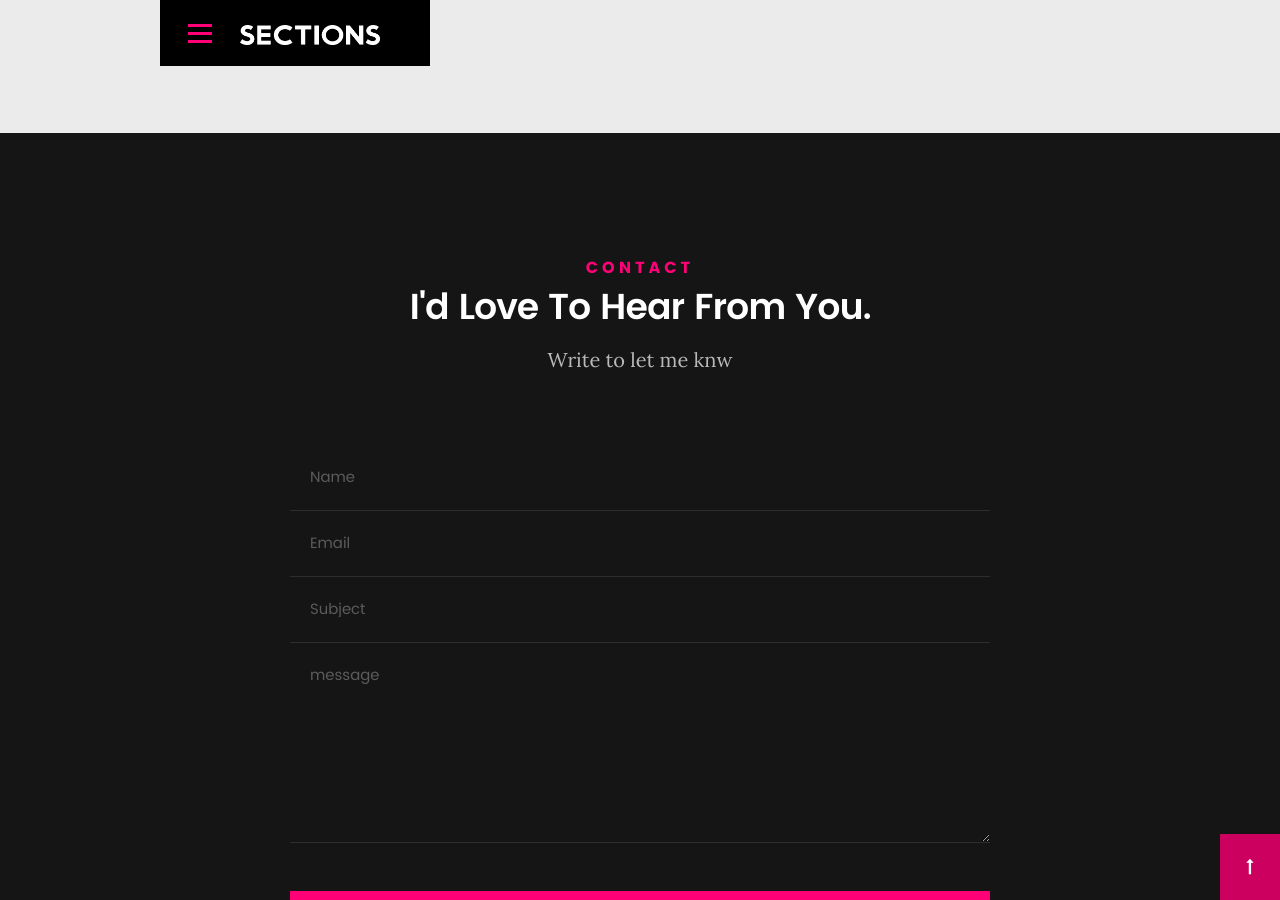
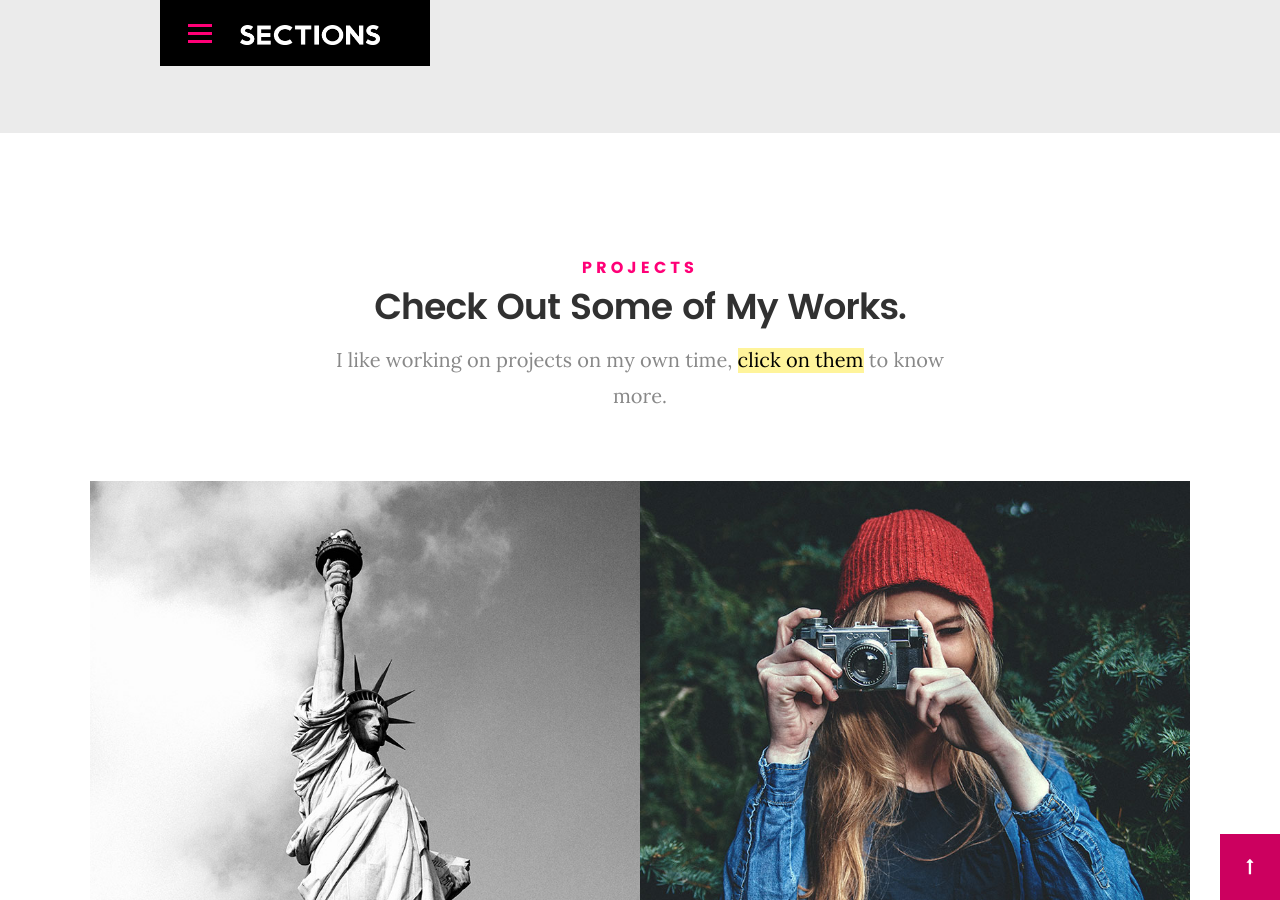
Before and after one commit to Vaansh/portfolio, a Jekyll site: the page built from index.html, in a window 1280 px wide and 900 px high, scrolled down 3236 px. Built offline with Jekyll 4.4.1, drawn with Linux system fonts in a browser that asks for light colours; some web fonts are replaced.

Commit message:
add projects

```diff
--- /dev/null
+++ b/_data/projects.yml
@@ -0,0 +1,3 @@
+- index:
+  title:
+  type:
--- /dev/null
+++ b/_includes/projects.html
@@ -0,0 +1,259 @@
+<!-- Projects Section
+   ================================================== -->
+<section id="portfolio">
+  <div class="row section-intro">
+    <div class="col-twelve">
+      <h5>Projects</h5>
+      <h1>Check Out Some of My Works.</h1>
+
+      <p class="lead">
+        I like working on projects on my own time, <mark>click on them</mark> to know more.
+      </p>
+    </div>
+  </div>
+  <!-- /section-intro-->
+
+  <div class="row portfolio-content">
+    <div class="col-twelve">
+      <!-- portfolio-wrapper -->
+      <div id="folio-wrapper" class="block-1-2 block-mob-full stack">
+        <div class="bgrid folio-item">
+          <div class="item-wrap">
+            <img src="assets/images/portfolio/liberty.jpg" alt="Liberty" />
+            <a href="#modal-01" class="overlay">
+              <div class="folio-item-table">
+                <div class="folio-item-cell">
+                  <h3 class="folio-title">Liberty</h3>
+                  <span class="folio-types"> Graphic Design </span>
+                </div>
+              </div>
+            </a>
+          </div>
+        </div>
+        <!-- /folio-item -->
+
+        <div class="bgrid folio-item">
+          <div class="item-wrap">
+            <img src="assets/images/portfolio/shutterbug.jpg" alt="Shutterbug" />
+            <a href="#modal-02" class="overlay">
+              <div class="folio-item-table">
+                <div class="folio-item-cell">
+                  <h3 class="folio-title">Shutterbug</h3>
+                  <span class="folio-types"> Web Design </span>
+                </div>
+              </div>
+            </a>
+          </div>
+        </div>
+        <!-- /folio-item -->
+
+        <div class="bgrid folio-item">
+          <div class="item-wrap">
+            <img src="assets/images/portfolio/clouds.jpg" alt="Clouds" />
+            <a href="#modal-03" class="overlay">
+              <div class="folio-item-table">
+                <div class="folio-item-cell">
+                  <h3 class="folio-title">Clouds</h3>
+                  <span class="folio-types"> Web Design </span>
+                </div>
+              </div>
+            </a>
+          </div>
+        </div>
+        <!-- /folio-item -->
+
+        <div class="bgrid folio-item">
+          <div class="item-wrap">
+            <img src="assets/images/portfolio/beetle.jpg" alt="Beetle" />
+            <a href="#modal-04" class="overlay">
+              <div class="folio-item-table">
+                <div class="folio-item-cell">
+                  <h3 class="folio-title">Beetle</h3>
+                  <span class="folio-types"> Branding </span>
+                </div>
+              </div>
+            </a>
+          </div>
+        </div>
+        <!-- /folio-item -->
+
+        <div class="bgrid folio-item">
+          <div class="item-wrap">
+            <img src="assets/images/portfolio/lighthouse.jpg" alt="Lighthouse" />
+            <a href="#modal-05" class="overlay">
+              <div class="folio-item-table">
+                <div class="folio-item-cell">
+                  <h3 class="folio-title">Lighthouse</h3>
+                  <span class="folio-types"> Web Development </span>
+                </div>
+              </div>
+            </a>
+          </div>
+        </div>
+        <!-- /folio-item -->
+
+        <div class="bgrid folio-item">
+          <div class="item-wrap">
+            <img src="assets/images/portfolio/salad.jpg" alt="Salad" />
+            <a href="#modal-06" class="overlay">
+              <div class="folio-item-table">
+                <div class="folio-item-cell">
+                  <h3 class="folio-title">Salad</h3>
+                  <span class="folio-types"> Branding </span>
+                </div>
+              </div>
+            </a>
+          </div>
+        </div>
+        <!-- /folio-item -->
+
+        <!-- modal popups - begin
+            ============================================================= -->
+        <div id="modal-01" class="popup-modal slider mfp-hide">
+          <div class="media">
+            <img src="assets/images/portfolio/modals/m-liberty.jpg" alt="" />
+          </div>
+
+          <div class="description-box">
+            <h4>Liberty</h4>
+            <p>
+              Proin gravida nibh vel velit auctor aliquet. Aenean sollicitudin,
+              lorem quis bibendum auctor, nisi elit consequat ipsum, nec
+              sagittis sem nibh id elit.
+            </p>
+
+            <div class="categories">Web Development</div>
+          </div>
+
+          <div class="link-box">
+            <a href="http://www.behance.net">Details</a>
+            <a href="#" class="popup-modal-dismiss">Close</a>
+          </div>
+        </div>
+        <!-- /modal-01 -->
+
+        <div id="modal-02" class="popup-modal slider mfp-hide">
+          <div class="media">
+            <img src="assets/images/portfolio/modals/m-shutterbug.jpg" alt="" />
+          </div>
+
+          <div class="description-box">
+            <h4>Shutterbug</h4>
+            <p>
+              Proin gravida nibh vel velit auctor aliquet. Aenean sollicitudin,
+              lorem quis bibendum auctor, nisi elit consequat ipsum, nec
+              sagittis sem nibh id elit.
+            </p>
+
+            <div class="categories">Web Design</div>
+          </div>
+
+          <div class="link-box">
+            <a href="http://www.behance.net">Details</a>
+            <a href="#" class="popup-modal-dismiss">Close</a>
+          </div>
+        </div>
+        <!-- /modal-02 -->
+
+        <div id="modal-03" class="popup-modal slider mfp-hide">
+          <div class="media">
+            <img src="assets/images/portfolio/modals/m-clouds.jpg" alt="" />
+          </div>
+
+          <div class="description-box">
+            <h4>Clouds</h4>
+            <p>
+              Proin gravida nibh vel velit auctor aliquet. Aenean sollicitudin,
+              lorem quis bibendum auctor, nisi elit consequat ipsum, nec
+              sagittis sem nibh id elit.
+            </p>
+
+            <div class="categories">Web Design</div>
+          </div>
+
+          <div class="link-box">
+            <a href="http://www.behance.net">Details</a>
+            <a href="#" class="popup-modal-dismiss">Close</a>
+          </div>
+        </div>
+        <!-- /modal-03 -->
+
+        <div id="modal-04" class="popup-modal slider mfp-hide">
+          <div class="media">
+            <img src="assets/images/portfolio/modals/m-beetle.jpg" alt="" />
+          </div>
+
+          <div class="description-box">
+            <h4>Beetle</h4>
+            <p>
+              Proin gravida nibh vel velit auctor aliquet. Aenean sollicitudin,
+              lorem quis bibendum auctor, nisi elit consequat ipsum, nec
+              sagittis sem nibh id elit.
+            </p>
+
+            <div class="categories">Branding</div>
+          </div>
+
+          <div class="link-box">
+            <a href="http://www.behance.net">Details</a>
+            <a href="#" class="popup-modal-dismiss">Close</a>
+          </div>
+        </div>
+        <!-- /modal-04 -->
+
+        <div id="modal-05" class="popup-modal slider mfp-hide">
+          <div class="media">
+            <img src="assets/images/portfolio/modals/m-lighthouse.jpg" alt="" />
+          </div>
+
+          <div class="description-box">
+            <h4>Lighthouse</h4>
+            <p>
+              Proin gravida nibh vel velit auctor aliquet. Aenean sollicitudin,
+              lorem quis bibendum auctor, nisi elit consequat ipsum, nec
+              sagittis sem nibh id elit.
+            </p>
+
+            <div class="categories">Web Development</div>
+          </div>
+
+          <div class="link-box">
+            <a href="http://www.behance.net">Details</a>
+            <a href="#" class="popup-modal-dismiss">Close</a>
+          </div>
+        </div>
+        <!-- /modal-05 -->
+
+        <div id="modal-06" class="popup-modal slider mfp-hide">
+          <div class="media">
+            <img src="assets/images/portfolio/modals/m-salad.jpg" alt="" />
+          </div>
+
+          <div class="description-box">
+            <h4>Salad</h4>
+            <p>
+              Proin gravida nibh vel velit auctor aliquet. Aenean sollicitudin,
+              lorem quis bibendum auctor, nisi elit consequat ipsum, nec
+              sagittis sem nibh id elit.
+            </p>
+
+            <div class="categories">Branding</div>
+          </div>
+
+          <div class="link-box">
+            <a href="http://www.behance.net">Details</a>
+            <a href="#" class="popup-modal-dismiss">Close</a>
+          </div>
+        </div>
+        <!-- /modal-06 -->
+
+        <!-- modal popups - end
+            ============================================================= -->
+      </div>
+      <!-- /portfolio-wrapper -->
+    </div>
+    <!-- /twelve -->
+  </div>
+  <!-- /portfolio-content -->
+</section>
+<!-- /portfolio -->
--- a/index.html
+++ b/index.html
@@ -7,5 +7,6 @@ title: Vaansh Lakhwara
 {% include intro.html %}
 {% include about.html %}
 {% include resume.html %}
+{% include projects.html %}
 {% include contact.html %}
 {% include footer.html %}
```
Also changed, not shown: assets/images/sample-image.jpg (deleted).
